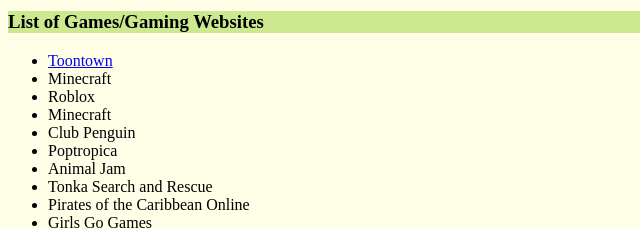
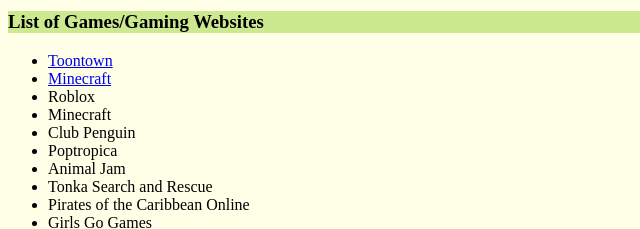
Before and after one commit to dumonts2/Hypertext-Narrative, a plain HTML site: page Index.html in a window 1280 px wide. Shown: the part 503-732 px from the top of the page, 0-640 px from the left. Drawn offline with Linux system fonts and the light colour scheme.

Commit message:
minecraft

```diff
--- a/Index.html
+++ b/Index.html
@@ -22,7 +22,7 @@
     <h3 style="background-color: rgb(205, 233, 144);">List of Games/Gaming Websites</h3>
         <ul>
             <li><a href="Toontown.html">Toontown</a></li>
-            <li>Minecraft</li>
+            <li><a href="Minecraft.html">Minecraft</a></li>
             <li>Roblox</li>
             <li>Minecraft</li>
             <li>Club Penguin</li>
```
